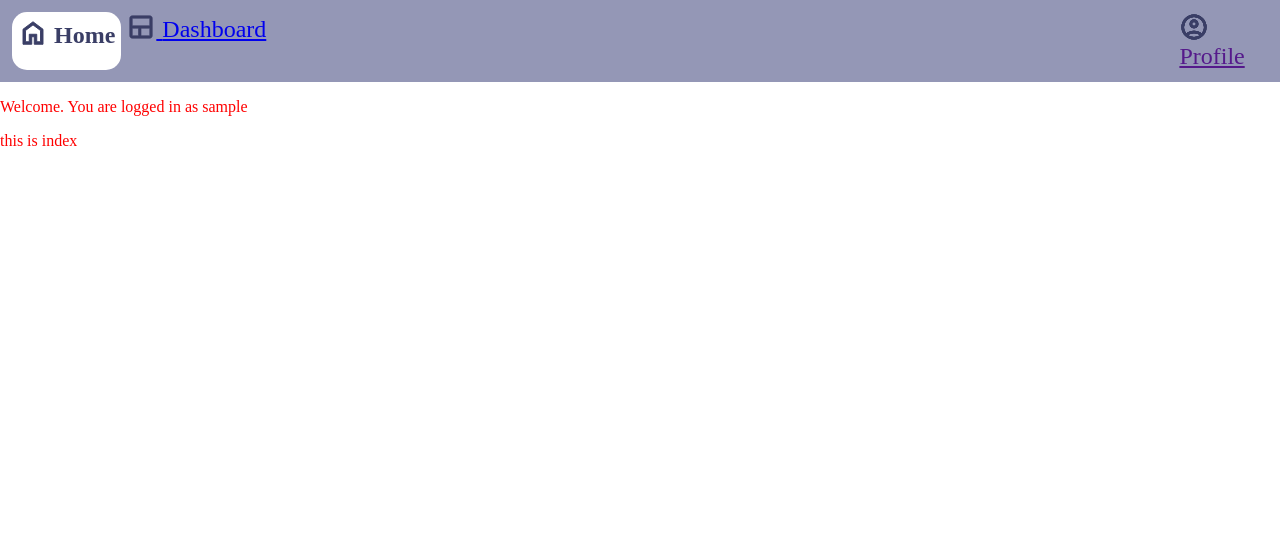
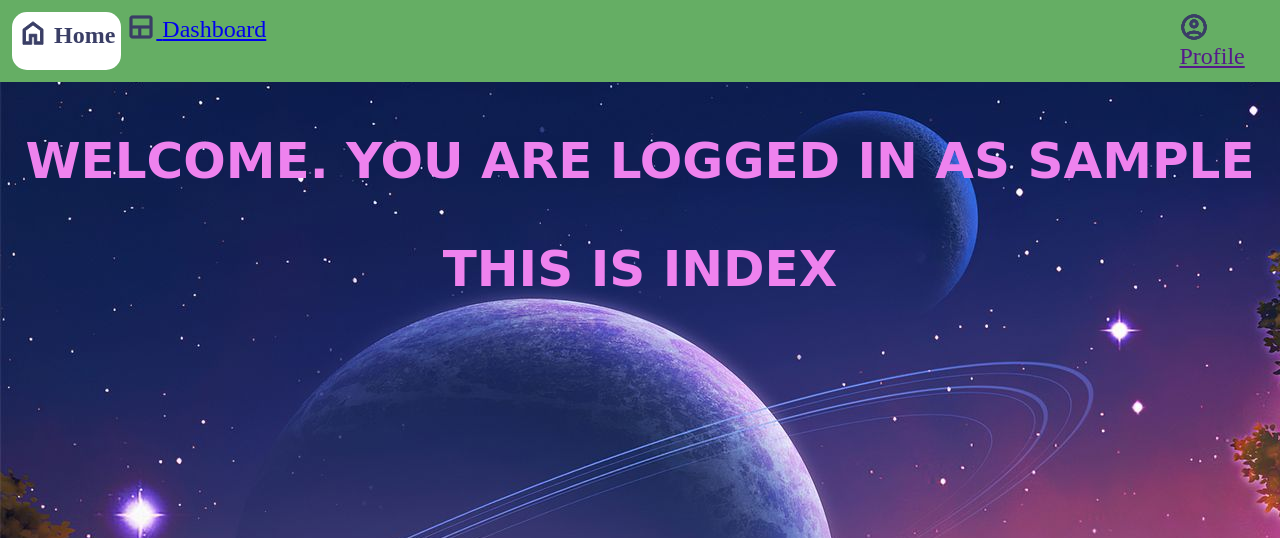
Before and after one commit to CN332nawaphoom/cn332-nawaphoom, a Django app: page / in a window 1280 px wide. Shown: the top 538 px of the page. Run offline with Django 4.2, Linux system fonts and the light colour scheme; the visitor is signed in with stand-in values (Sample User, id 1).

Commit message:
Newindex

```diff
--- a/django_project/static/css/index.css
+++ b/django_project/static/css/index.css
@@ -1,3 +1,12 @@
-body {
-    color: red;
+.mainindex{
+    color:rgb(238, 130, 238);
+    text-align: center;
+    font-size: 50px;
+    text-transform: uppercase;
+    font-family: Cursive;
+    font-weight: 900;
 }
+body{
+    background-image: url(../../static/img/a2fe21da9ce7d1698f5b48cdb506c853.jpg);
+    height: 100%;
+}
--- a/django_project/static/css/navbar.css
+++ b/django_project/static/css/navbar.css
@@ -9,7 +9,7 @@ main{
 
 nav {
     display: flex;
-    background: #9497b6;
+    background: #65ae64;
     padding: 0.5em;
     font-size: 24px;
 }
--- a/django_project/templates/main/index.html
+++ b/django_project/templates/main/index.html
@@ -10,7 +10,9 @@
 </head>
 <body>
     {% include 'main/navbar.html' %}
-    <p>Welcome. You are logged in as {{user.username}} </p>
-    this is index
+    <div class="mainindex">
+            <p>Welcome. You are logged in as {{user.username}}</p>
+            <p>this is index</p>
+    </div>
 </body>
 </html>
```
Also changed, not shown: django_project/static/img/a2fe21da9ce7d1698f5b48cdb506c853.jpg (added), django_project/static/img/ดาวน์โหลด.jpg (added).
